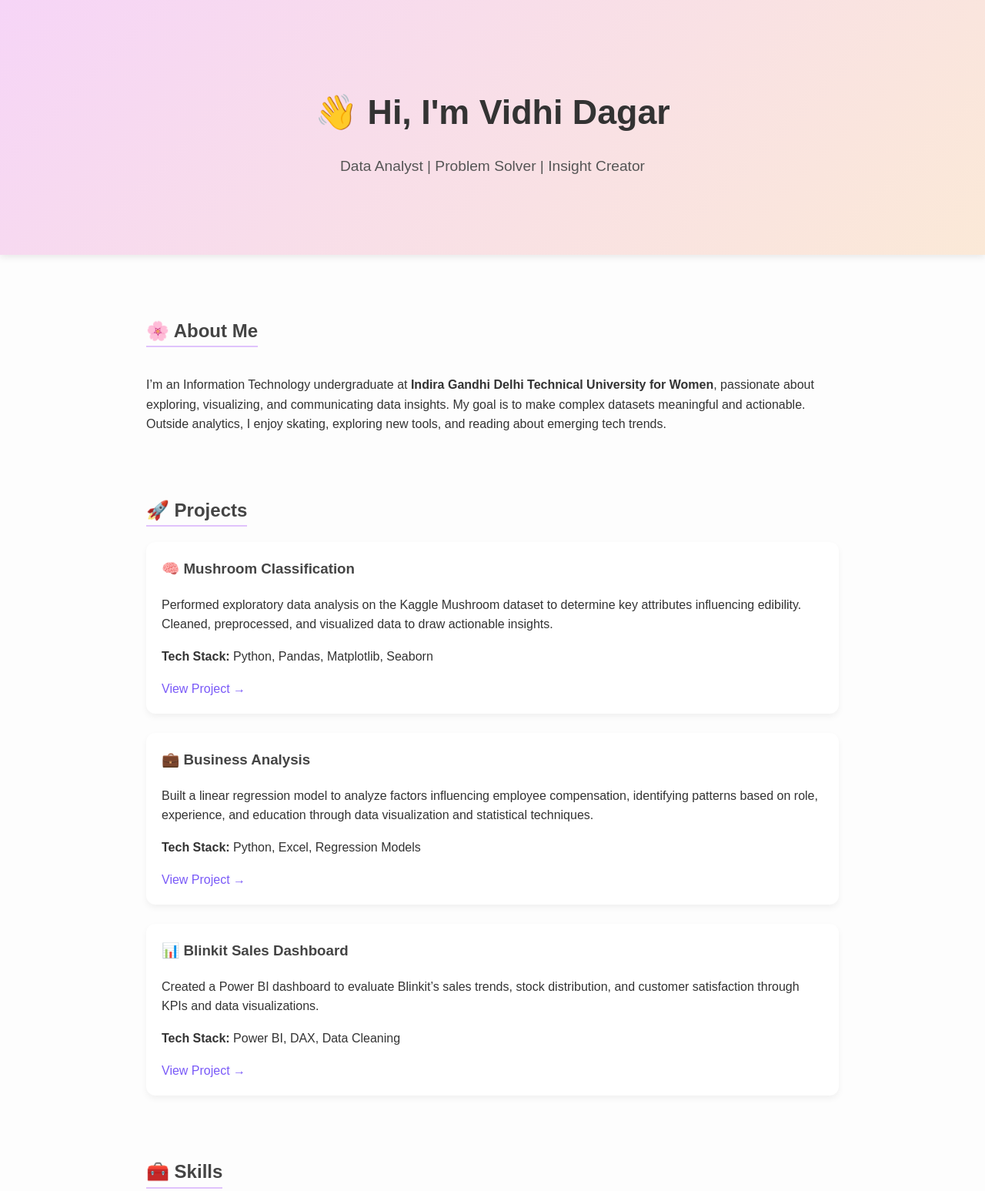
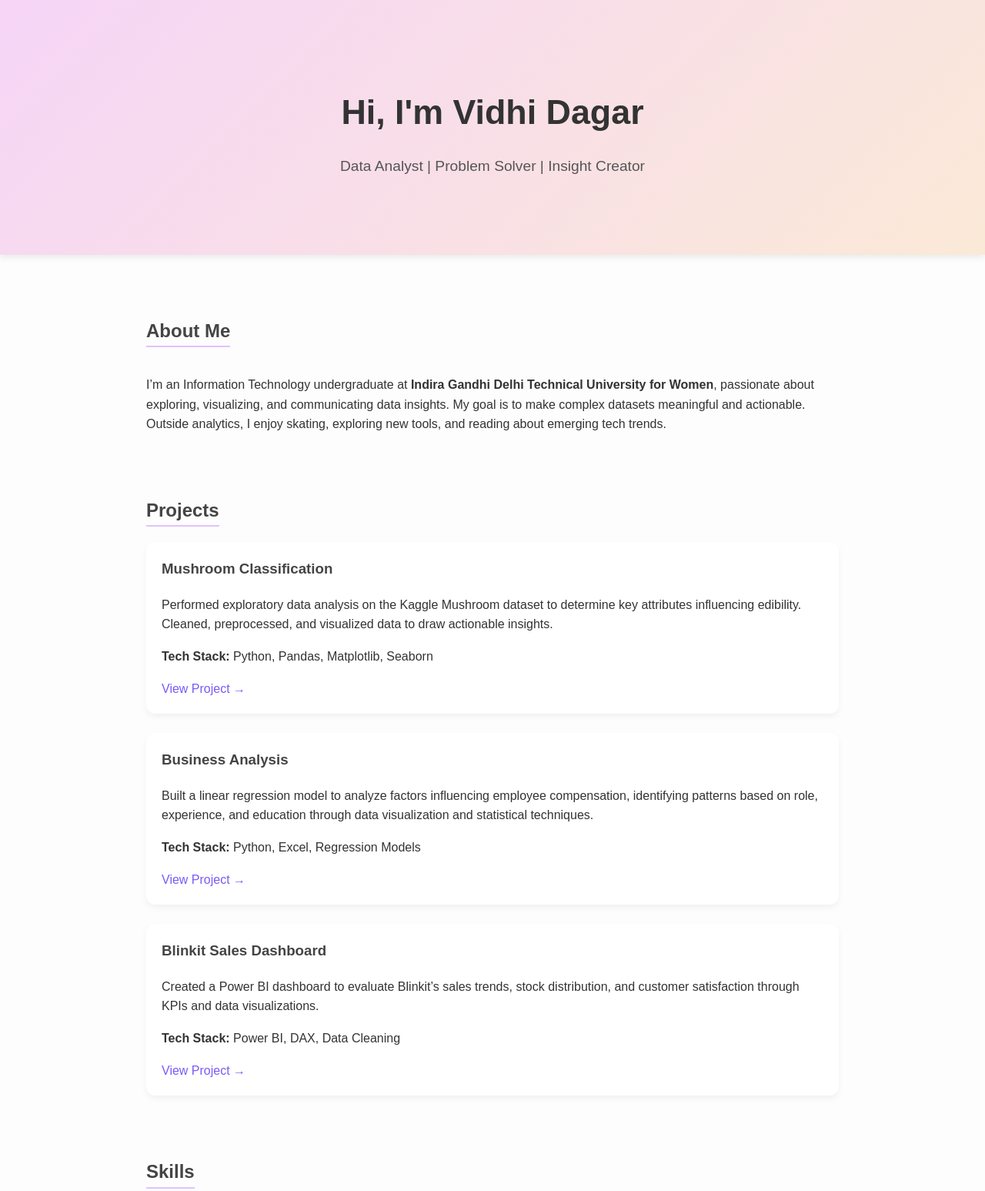
Before and after one commit to vidhidagar25/vidhidagar25.github.io, a plain HTML site: page index.html in a window 1280 px wide. Shown: the top 1547 px of the page at 77% size. Drawn offline with Linux system fonts and the light colour scheme.

Commit message:
Update index.html

```diff
--- a/index.html
+++ b/index.html
@@ -96,34 +96,34 @@
 </head>
 <body>
   <header>
-    <h1>👋 Hi, I'm <strong>Vidhi Dagar</strong></h1>
+    <h1> Hi, I'm <strong>Vidhi Dagar</strong></h1>
     <p>Data Analyst | Problem Solver | Insight Creator</p>
   </header>
 
   <section id="about">
-    <h2>🌸 About Me</h2>
+    <h2> About Me</h2>
     <p>I’m an Information Technology undergraduate at <strong>Indira Gandhi Delhi Technical University for Women</strong>, passionate about exploring, visualizing, and communicating data insights. My goal is to make complex datasets meaningful and actionable. Outside analytics, I enjoy skating, exploring new tools, and reading about emerging tech trends.</p>
   </section>
 
   <section id="projects">
-    <h2>🚀 Projects</h2>
+    <h2> Projects</h2>
 
     <div class="project">
-      <h3>🧠 Mushroom Classification</h3>
+      <h3> Mushroom Classification</h3>
       <p>Performed exploratory data analysis on the Kaggle Mushroom dataset to determine key attributes influencing edibility. Cleaned, preprocessed, and visualized data to draw actionable insights.</p>
       <p><strong>Tech Stack:</strong> Python, Pandas, Matplotlib, Seaborn</p>
       <a href="https://github.com/vidhidagar25/ML_Project" target="_blank">View Project →</a>
     </div>
 
     <div class="project">
-      <h3>💼 Business Analysis</h3>
+      <h3> Business Analysis</h3>
       <p>Built a linear regression model to analyze factors influencing employee compensation, identifying patterns based on role, experience, and education through data visualization and statistical techniques.</p>
       <p><strong>Tech Stack:</strong> Python, Excel, Regression Models</p>
       <a href="https://github.com/vidhidagar25/MS-Excel-Project" target="_blank">View Project →</a>
     </div>
 
     <div class="project">
-      <h3>📊 Blinkit Sales Dashboard</h3>
+      <h3> Blinkit Sales Dashboard</h3>
       <p>Created a Power BI dashboard to evaluate Blinkit’s sales trends, stock distribution, and customer satisfaction through KPIs and data visualizations.</p>
       <p><strong>Tech Stack:</strong> Power BI, DAX, Data Cleaning</p>
       <a href="https://github.com/vidhidagar25/Blinkit_data_analysis" target="_blank">View Project →</a>
@@ -131,7 +131,7 @@
   </section>
 
   <section id="skills">
-    <h2>🧰 Skills</h2>
+    <h2> Skills</h2>
     <div class="skills">
       <div class="skill-item">Python</div>
       <div class="skill-item">C++</div>
@@ -155,7 +155,7 @@
   </section>
 
   <section id="contact">
-    <h2>📬 Let’s Connect</h2>
+    <h2> Let’s Connect</h2>
     <p>Email: <a href="mailto:vidhidagar123@gmail.com">vidhidagar123@gmail.com</a></p>
     <p>GitHub: <a href="https://github.com/vidhidagar25" target="_blank">github.com/vidhidagar25</a></p>
     <p>GeeksforGeeks: <a href="https://www.geeksforgeeks.org/user/vidhidagar25/" target="_blank">Profile</a></p>
```
